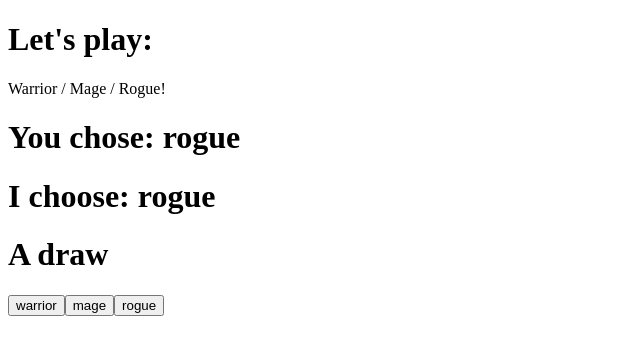
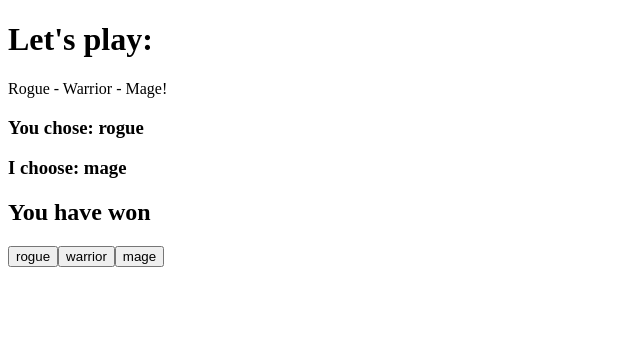
Before and after one commit to ManiacalMaynard/rogueWarriorMage, a plain HTML site: page index.html in a window 1280 px wide. Both pictures are taken after a click on the button "rogue". Shown: the whole page, without its empty margins (0-640 px from the left). Drawn offline with Linux system fonts and the light colour scheme.

Commit message:
Fixes minor typos and adds set up for new logic

```diff
--- a/app.js
+++ b/app.js
@@ -1,17 +1,20 @@
 console.log('What are you buyin\', what are you sellin\'')
-const userChoiceDisplay = document.createElement('h1')
-const computerChoiceDisplay = document.createElement('h1')
-const resultDisplay = document.createElement('h1')
+const userChoiceDisplay = document.createElement('h3')
+const computerChoiceDisplay = document.createElement('h3')
+const resultDisplay = document.createElement('h2')
 const gameGrid = document.getElementById('game')
 gameGrid.append(userChoiceDisplay, computerChoiceDisplay, resultDisplay)
 
-const choices = [ 'warrior', 'mage', 'rogue']
+const choices = [ 'rogue', 'warrior', 'mage']
 let userChoice
+let userPlayed
 let computerChoice
+let whoWon
 
 const handleClick = (e) => {
     userChoice = e.target.id
     userChoiceDisplay.innerHTML = 'You chose: ' + userChoice
+    userPlayed = userChoice
     generateComputerChoice()
     getResult()
 }
@@ -56,7 +59,7 @@ const getResult = () => {
 // Generate the computer's response
 
 /* ~~~~ My goal for the computer's response logic: ~~~~
- Therefore, this is the best way to win at rock-paper-scissors: if you lose the first round, switch to the thing that beats the thing your opponent just played. If you win, don't keep playing the same thing, but instead switch to the thing that would beat the thing that you just played. In other words, play the hand your losing opponent just played. To wit: you win a round with rock against someone else's scissors. They are about to switch to paper. You should switch to scissors. Got it? Good. */
+ if you lose the first round, switch to the thing that beats the thing your opponent just played. If you win, don't keep playing the same thing, but instead switch to the thing that would beat the thing that you just played. In other words, play the hand your losing opponent just played. To wit: you win a round with rock against someone else's scissors. They are about to switch to paper. You should switch to scissors. Got it? Good. */
 
 
  // Compare the responses & determine winner
--- a/index.html
+++ b/index.html
@@ -4,12 +4,12 @@
     <meta charset="UTF-8">
     <meta http-equiv="X-UA-Compatible" content="IE=edge">
     <meta name="viewport" content="width=device-width, initial-scale=1.0">
-    <title>Document</title>
+    <title>Rogue Warrior Mage game</title>
 </head>
 <body>
     <div>
         <h1>Let's play: </h1>
-        <p>Warrior / Mage / Rogue!</p>
+        <p>Rogue - Warrior - Mage!</p>
     </div>
 
     <div id="game"></div>
```
